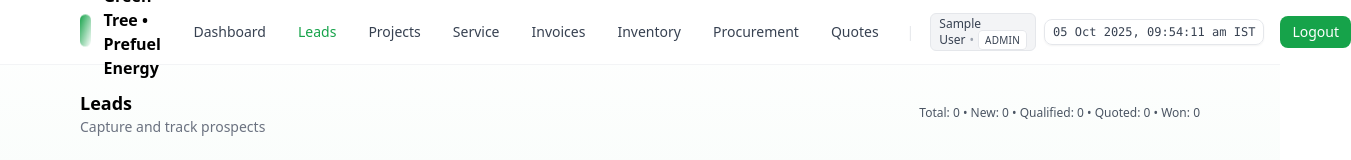
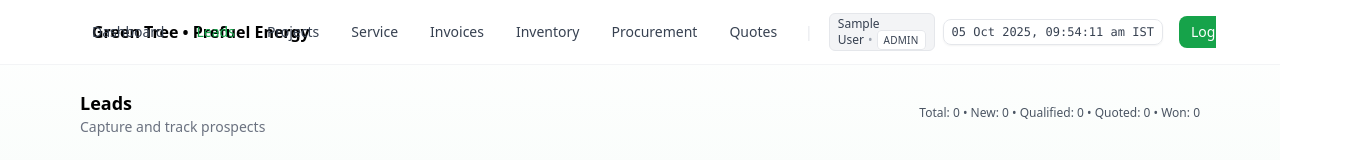
Before and after one commit to Amankumar945/prefuelenergy, a React (Vite) app in the folder client/: page /leads in a window 1280 px wide. Shown: the top 160 px of the page, 1351 px wide, since content can reach past the window. Built offline with nearby package versions, Linux system fonts and the light colour scheme; no server answers; sample sign-in values are in the browser's storage.

Commit message:
ui: keep brand title horizontal (nowrap) and nav flex-nowrap

```diff
--- a/client/src/components/TopNav.jsx
+++ b/client/src/components/TopNav.jsx
@@ -15,12 +15,12 @@ export default function TopNav() {
 
   return (
     <header className="bg-white/80 backdrop-blur border-b border-gray-100">
-      <div className="max-w-6xl mx-auto px-4 h-16 flex items-center justify-between">
-        <div className="flex items-center gap-3">
+      <div className="max-w-6xl mx-auto px-4 h-16 flex items-center justify-between flex-nowrap overflow-x-auto">
+        <div className="flex items-center gap-3 min-w-0">
           <div className="h-8 w-8 rounded-lg bg-gradient-to-br from-brand to-solar.amber animate-float" />
-          <div className="font-semibold">Green Tree • Prefuel Energy</div>
+          <div className="font-semibold whitespace-nowrap text-sm sm:text-base">Green Tree • Prefuel Energy</div>
         </div>
-        <nav className="flex items-center gap-2 text-sm">
+        <nav className="flex items-center gap-2 text-sm flex-nowrap">
           {(user?.role === 'admin' || user?.role === 'staff') && (
             <Link
               to="/"
```
